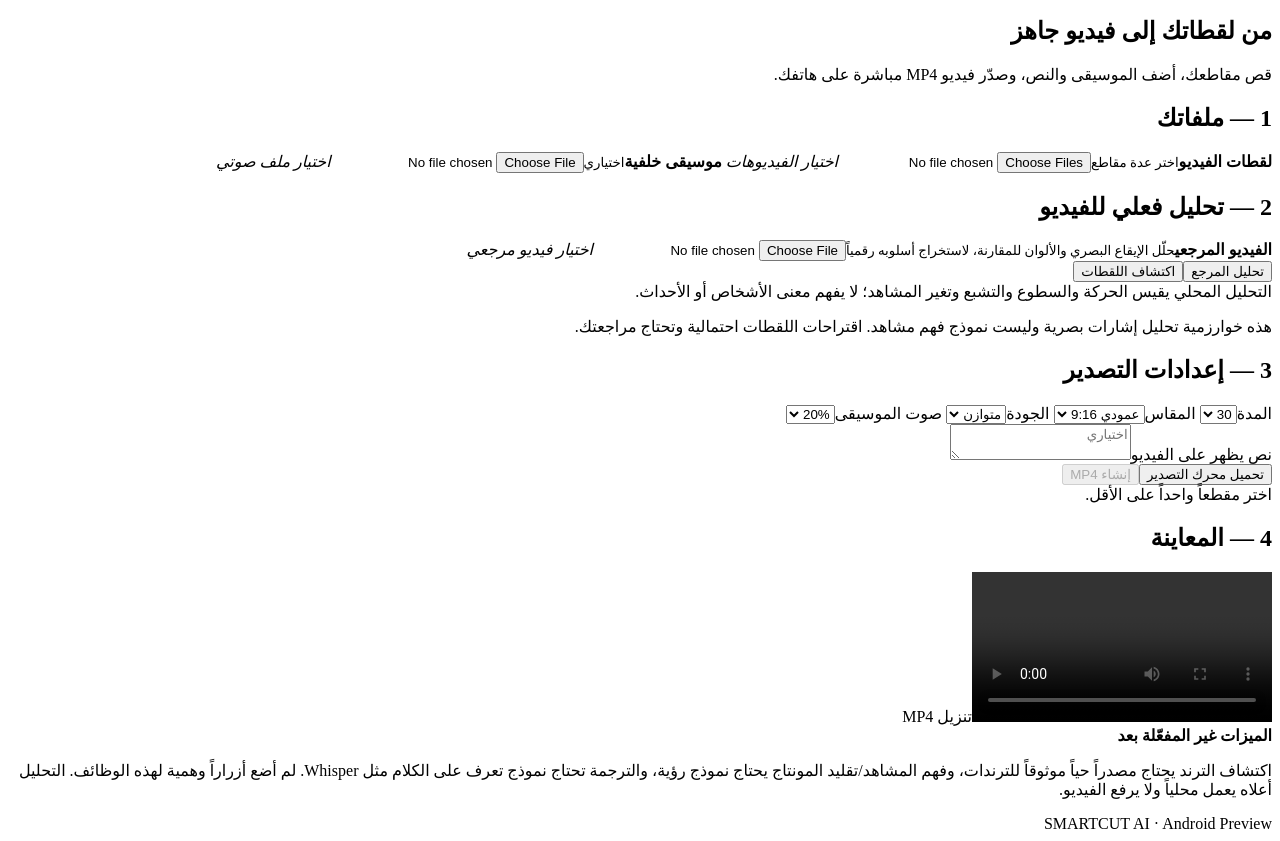
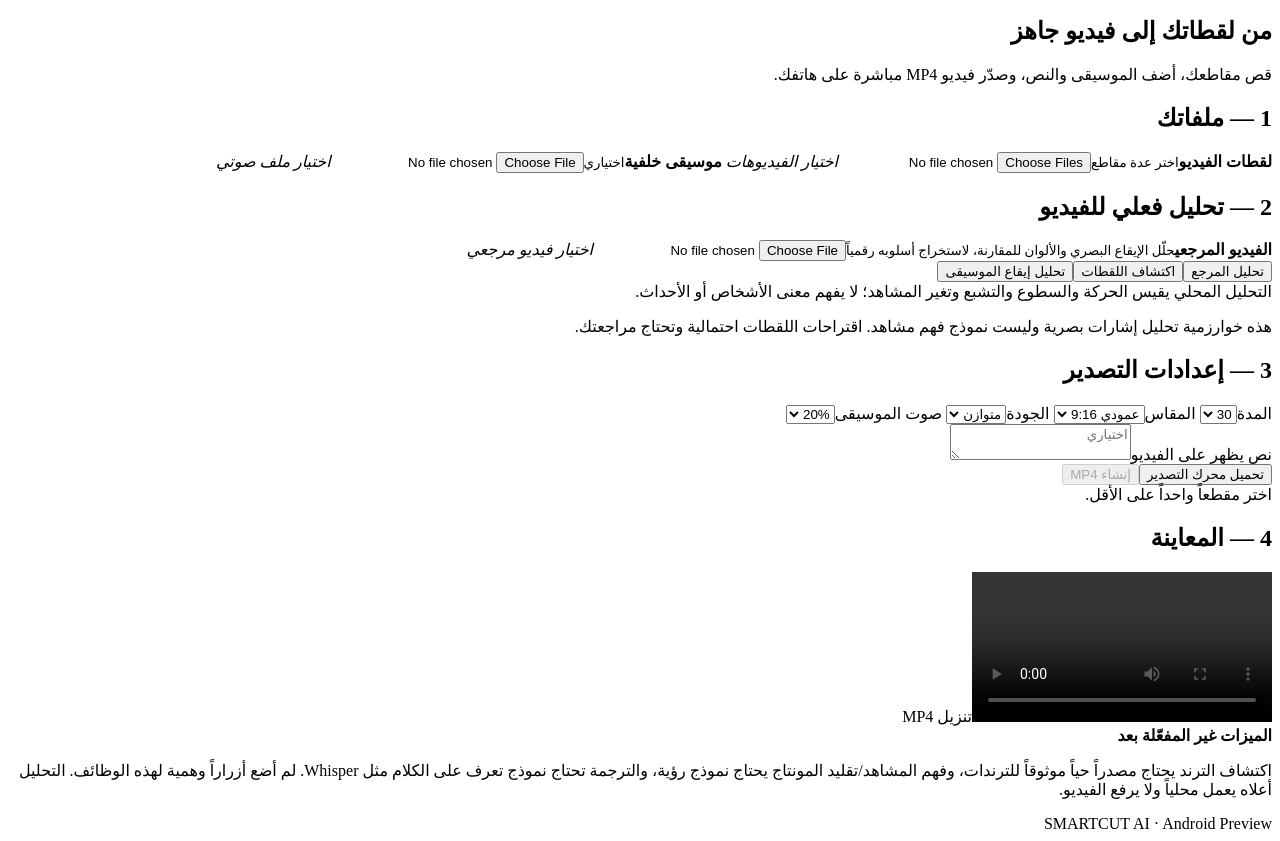
Before and after one commit to hicham07dzz-cyber/WARFOX, a website with bundled scripts: page smartcut-android/www/index.html in a window 1280 px wide. Shown: the part 64-905 px from the top of the page. Built offline with nearby package versions, Linux system fonts and the light colour scheme.

Commit message:
Add music beat analysis control

```diff
--- a/smartcut-android/www/index.html
+++ b/smartcut-android/www/index.html
@@ -7,7 +7,7 @@
 <label class="upload"><b>موسيقى خلفية</b><small>اختياري</small><input id="music" type="file" accept="audio/*"><i id="musicLabel">اختيار ملف صوتي</i></label></div><div id="clipList"></div></section>
 <section class="panel"><h2>2 — تحليل فعلي للفيديو</h2>
 <label class="upload"><b>الفيديو المرجعي</b><small>حلّل الإيقاع البصري والألوان للمقارنة، لاستخراج أسلوبه رقمياً</small><input id="reference" type="file" accept="video/*"><i id="referenceLabel">اختيار فيديو مرجعي</i></label>
-<div class="actions"><button id="analyzeReference" class="secondary" type="button">تحليل المرجع</button><button id="analyzeClips" type="button">اكتشاف اللقطات</button></div>
+<div class="actions"><button id="analyzeReference" class="secondary" type="button">تحليل المرجع</button><button id="analyzeClips" type="button">اكتشاف اللقطات</button><button id="analyzeBeats" class="secondary" type="button">تحليل إيقاع الموسيقى</button></div>
 <div id="analysisStatus" class="analysisStatus">التحليل المحلي يقيس الحركة والسطوع والتشبع وتغير المشاهد؛ لا يفهم معنى الأشخاص أو الأحداث.</div><div id="analysisResults"></div>
 <p class="smallNote">هذه خوارزمية تحليل إشارات بصرية وليست نموذج فهم مشاهد. اقتراحات اللقطات احتمالية وتحتاج مراجعتك.</p></section>
 <section class="panel"><h2>3 — إعدادات التصدير</h2><div class="settings">
```
